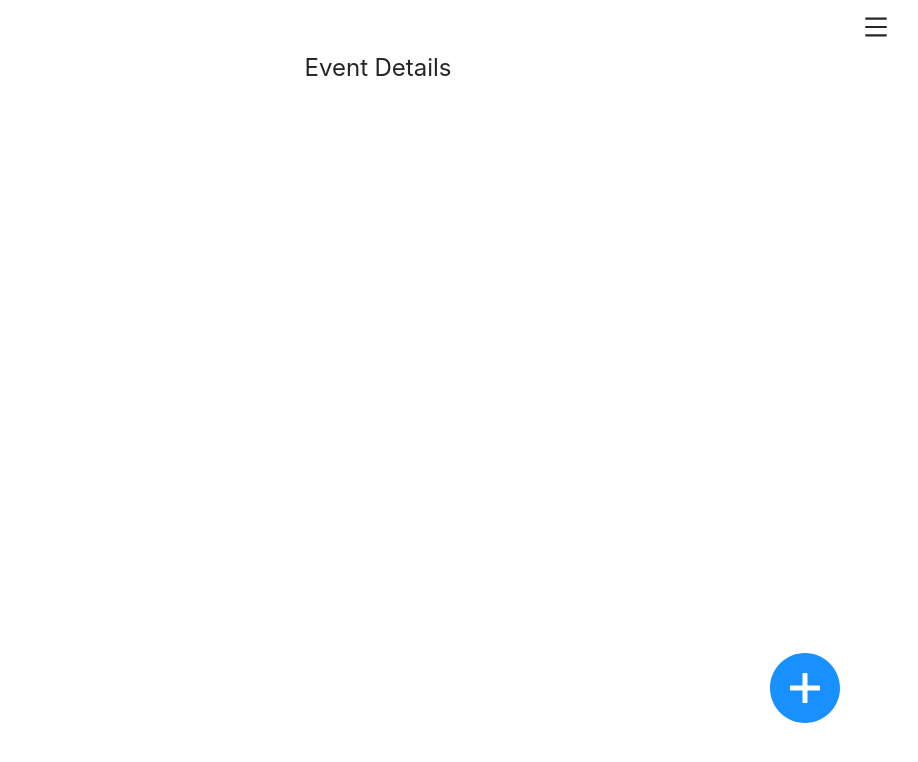
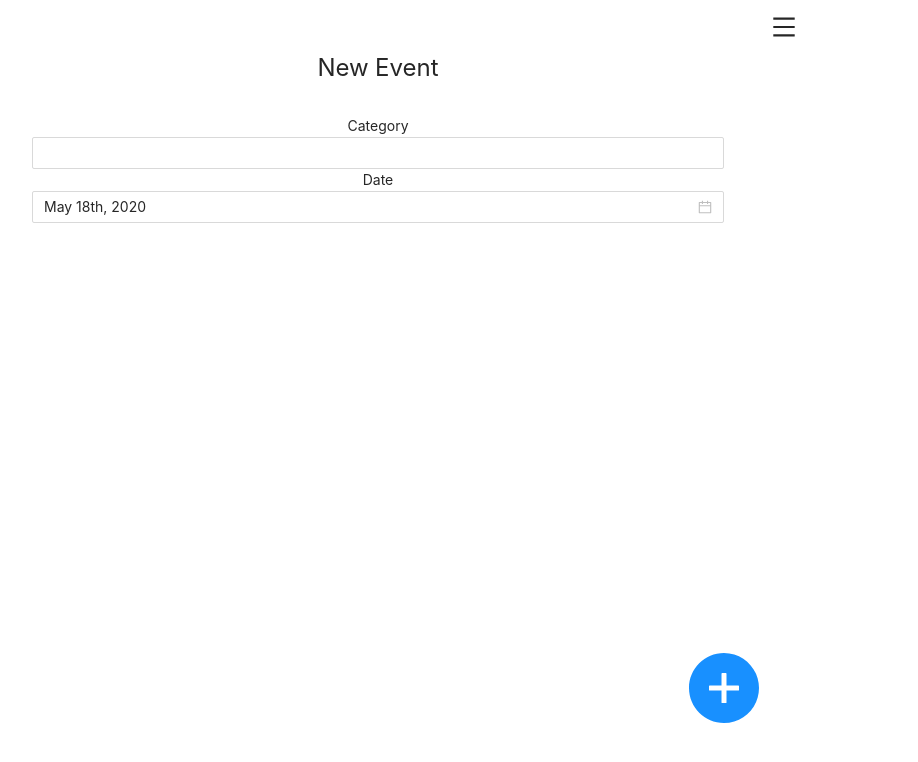
Before and after one commit to conmart/dayta, a React (Create React App) app: page /event in a window 1280 px wide. Shown: the top 762 px of the page, without its empty margins (262-1180 px from the left). Built offline with nearby package versions, Linux system fonts and the light colour scheme.

Commit message:
started event form

```diff
--- a/src/app.module.css
+++ b/src/app.module.css
@@ -4,5 +4,5 @@
   margin: 0 auto;
   text-align: center;
   height: 100vh;
-  max-width: 1050px;
+  max-width: 865px;
 }
--- /dev/null
+++ b/src/components/event/dummyData.js
@@ -0,0 +1,11 @@
+export const options = [
+  {
+    value: 'First Category',
+  },
+  {
+    value: 'Second Category',
+  },
+  {
+    value: 'Third Category',
+  },
+];
--- a/src/components/event/index.jsx
+++ b/src/components/event/index.jsx
@@ -1,10 +1,50 @@
-import React from 'react';
+import React, { Fragment, useState } from 'react';
+import { AutoComplete, DatePicker } from 'antd';
+
+import { useGlobalState } from '../../state';
+
+import { options } from './dummyData';
+
+import 'antd/dist/antd.css';
 
 const Event = () => {
+  const { selectedDate } = useGlobalState()[0];
+  const [categoryName, setCategory] = useState('');
+  const [eventDate, setDate] = useState(selectedDate);
+
+  const onCategoryChange = (category) => {
+    setCategory(category);
+  };
+
+  const onDateChange = (date) => {
+    setDate(date);
+  };
+
   return (
-    <div className="pageTitleContainer">
-      <div className="pageTitle">Event Details</div>
-    </div>
+    <Fragment>
+      <div className="pageTitleContainer">
+        <div className="pageTitle">New Event</div>
+      </div>
+      <div>
+        <div>Category</div>
+        <AutoComplete
+          filterOption={(inputValue, option) =>
+            option.value.toUpperCase().indexOf(inputValue.toUpperCase()) !== -1
+          }
+          onChange={onCategoryChange}
+          options={options}
+          style={{ width: '80%' }}
+          value={categoryName}
+        />
+        <div>Date</div>
+        <DatePicker
+          format="MMMM Do, YYYY"
+          onChange={onDateChange}
+          style={{ width: '80%' }}
+          value={eventDate}
+        />
+      </div>
+    </Fragment>
   );
 };
 
--- a/src/state/initialState.js
+++ b/src/state/initialState.js
@@ -6,8 +6,5 @@ export const initialState = {
   selectedDate: moment(),
   showNewEventButton: true,
   selectedCategory: null,
-  event: {
-    selectedEvent: null,
-    defaultDate: moment(),
-  },
+  selectedEvent: null,
 };
```
Also changed, not shown: src/components/event/event.module.css (added).
